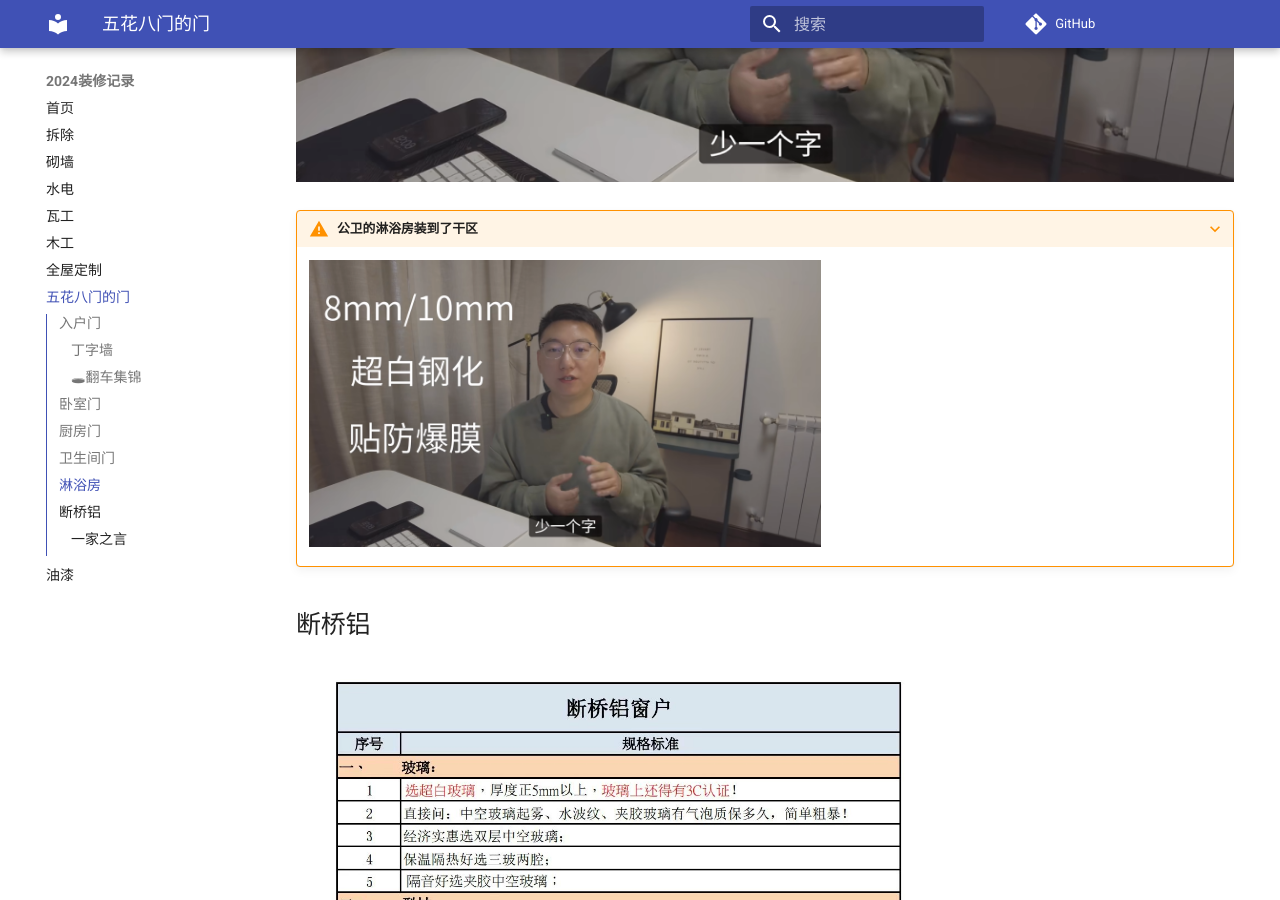
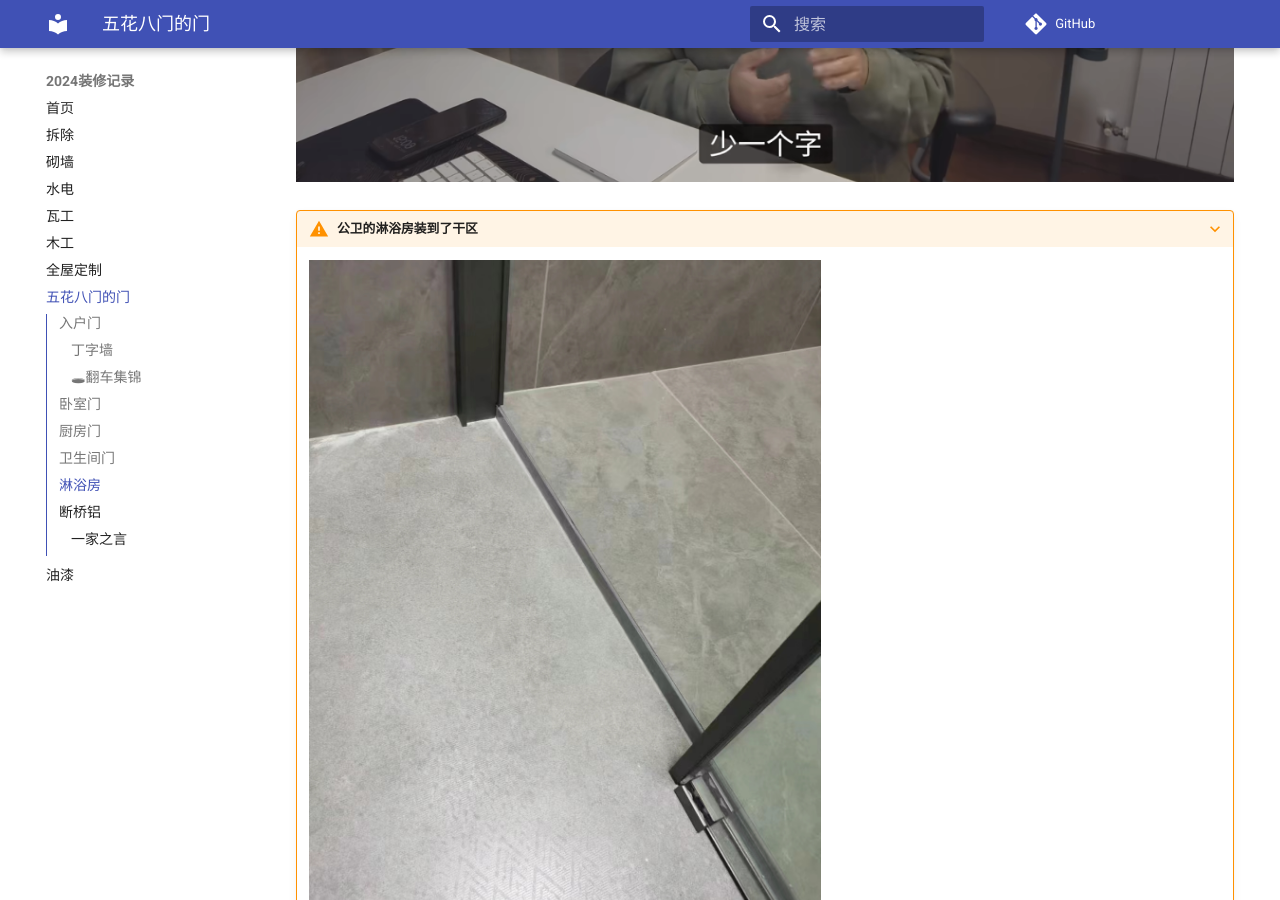
Before and after one commit to LPKnight/2024renovation, an MkDocs documentation site: the page built from docs/door.md, in a window 1280 px wide and 900 px high, scrolled down 4233 px. Built offline with MkDocs 1.6.1 and Material for MkDocs 9.7.7, drawn with Linux system fonts in a browser that asks for light colours; comment, search, counter and statistics services are not loaded.

Commit message:
upload md

```diff
--- a/docs/door.md
+++ b/docs/door.md
@@ -42,7 +42,7 @@
 ![避坑攻略](images/淋浴房关键字.png "淋浴房关键字")
 
 ???+ warning "公卫的淋浴房装到了干区"
-    ![避坑攻略](images/淋浴房关键字.png "淋浴房关键字"){: figcaption=1435 style="width:40vw;" }
+    ![避坑攻略](images/淋浴房安装.jpg "淋浴房安装"){: figcaption=1435 style="width:40vw;" }
 
 ## 断桥铝
 ![避坑攻略](images/断桥铝选购指南.jpg "断桥铝选购指南"){: figcaption=1435 style="width:50vw;" }
```
